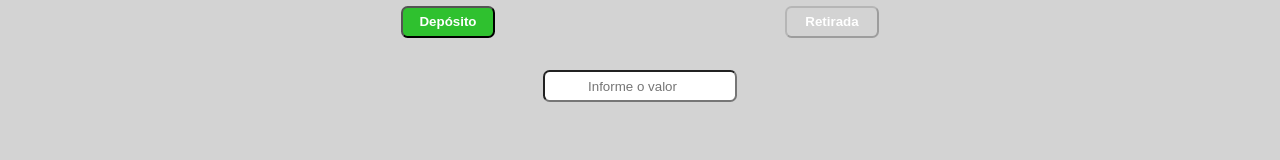
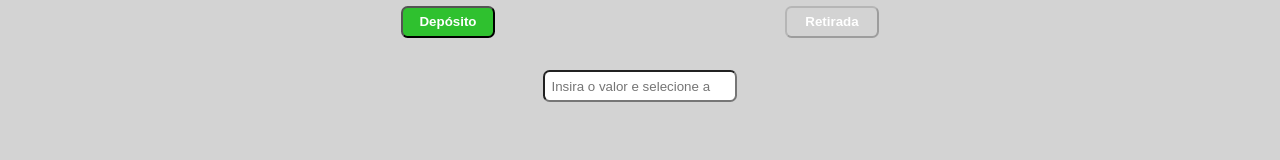
Before and after one commit to Gustavo-Ferrari/psel_xp, a React (Create React App) app: page /deposito in a window 1280 px wide. Shown: the part 208-368 px from the top of the page. Built offline with nearby package versions, Linux system fonts and the light colour scheme.

Commit message:
altera texto de placeholder do input

```diff
--- a/src/Pages/depositWithdraw.jsx
+++ b/src/Pages/depositWithdraw.jsx
@@ -51,7 +51,7 @@ function DepositWithdraw() {
         <input
           className="deposit-input"
           value={addBalance}
-          placeholder="Informe o valor"
+          placeholder="Insira o valor e selecione a operação"
           type="number"
           min={0}
           onChange={({ target: { value } }) => setAddBalance(value)}
```
